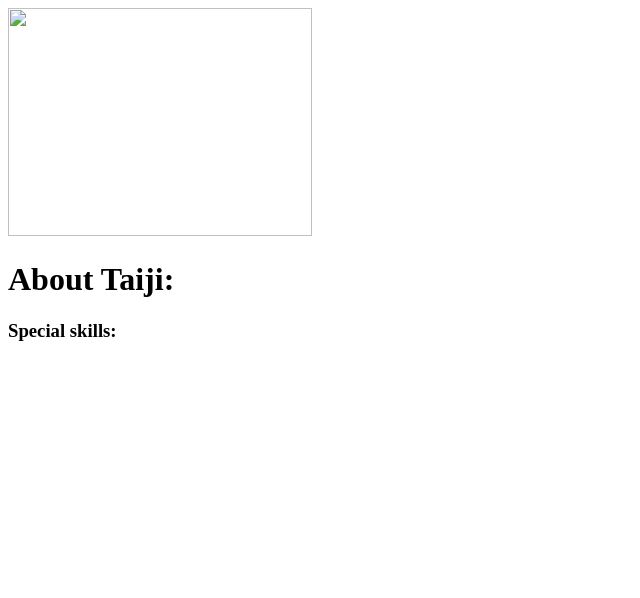
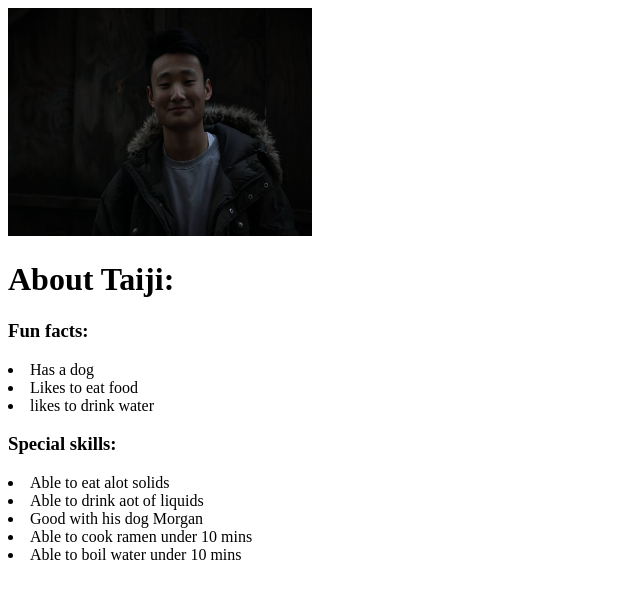
Before and after one commit to jolson615/lmhq-about-pages, a plain HTML site: page Taiji.html in a window 1280 px wide. Shown: the whole page, without its empty margins (0-640 px from the left). Drawn offline with Linux system fonts and the light colour scheme.

Commit message:
Taijiupdate

```diff
--- a/Taiji.html
+++ b/Taiji.html
@@ -4,12 +4,14 @@
         <title> Taiji's page!!</title>
     </head>
     <body>
-        <img src="Taijipic.jpg"  style="width:304px;height:228px;" />
+        <img src="images/Taijipic.jpg"  style="width:304px;height:228px;" />
 
 
 
         <h1>About Taiji:</h1>
-        <h3> Special skills:</h3>
+        <h3> Fun facts:</h3> <li> Has a dog</li> <li>Likes to eat food</li> <li> likes to drink water</li>
 
+        <h3> Special skills:</h3> <li>Able to eat alot solids </li> <li> Able to drink aot of liquids</li> <li> Good with his dog Morgan</li>
+        <li> Able to cook ramen under 10 mins</li> <li> Able to boil water under 10 mins</li>
     </body>
 </html>
```
